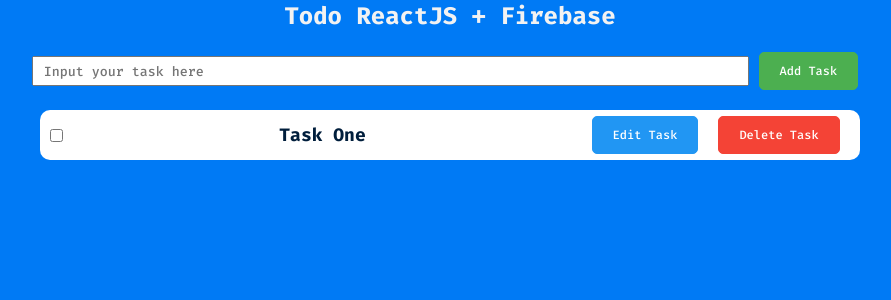
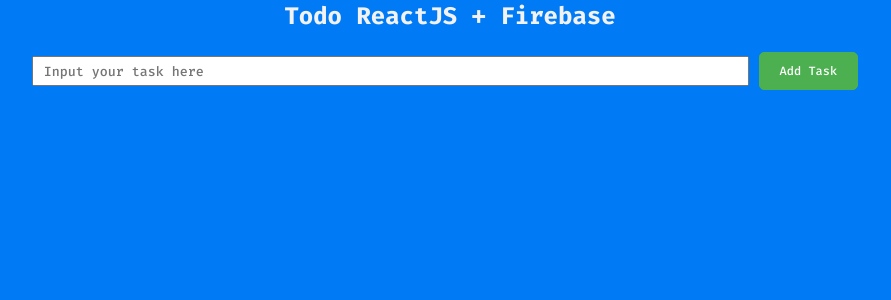
Before and after one commit to eiericksilva/todo-react-firebase, a React (Vite) app: page / in a window 1280 px wide. Shown: the top 300 px of the page, without its empty margins (190-1081 px from the left). Built offline with nearby package versions, Linux system fonts and the light colour scheme.

Commit message:
criando o taskItem

```diff
--- a/src/App.jsx
+++ b/src/App.jsx
@@ -5,12 +5,19 @@
 import TaskItem from "./components/TaskItem";
 
 function App() {
+  const [todos, setTodos] = useState([]);
+
+  const handleTodos = (todo) => {
+    setTodos([...todos, todo]);
+  };
   return (
     <div>
       <Header />
-      <NewTask />
+      <NewTask handleTodos={handleTodos} />
       <div className="WrapperTasks">
-        <TaskItem title="Task One" />
+        {todos.map((todo) => (
+          <TaskItem key={todo.id} title={todo.taskName} />
+        ))}
       </div>
     </div>
   );
--- a/src/components/NewTask/index.jsx
+++ b/src/components/NewTask/index.jsx
@@ -2,8 +2,15 @@
 import { Container, TextField } from "./NewTask";
 import Button from "../Button";
 
-const NewTask = () => {
+const NewTask = ({ handleTodos }) => {
   const [taskName, setTaskName] = useState("");
+  const [id, setId] = useState(0);
+
+  const createObjectTodo = (taskName) => {
+    const objectTodo = { taskName, id };
+    setId((prev) => prev + 1);
+    handleTodos(objectTodo);
+  };
   return (
     <Container>
       <TextField
@@ -15,7 +22,7 @@
       <Button
         type="add"
         title="Add Task"
-        onClick={() => console.log(taskName)}
+        onClick={() => createObjectTodo(taskName)}
       />
     </Container>
   );
--- a/src/components/TaskItem/TaskItem.js
+++ b/src/components/TaskItem/TaskItem.js
@@ -1,7 +1,7 @@
 import styled from "styled-components";
 
 export const ContainerTaskItem = styled.div`
-  max-width: 80%;
+  max-width: 100%;
   margin: 20px auto;
   height: 50px;
   background-color: #fff;
@@ -17,7 +17,7 @@
   display: flex;
 `;
 
-export const TitleTaskItem = styled.h1`
-  font-size: 18px;
+export const TitleTaskItem = styled.p`
+  font-size: 12px;
 `;
 export const InputCheckTaskItem = styled.input``;
```
